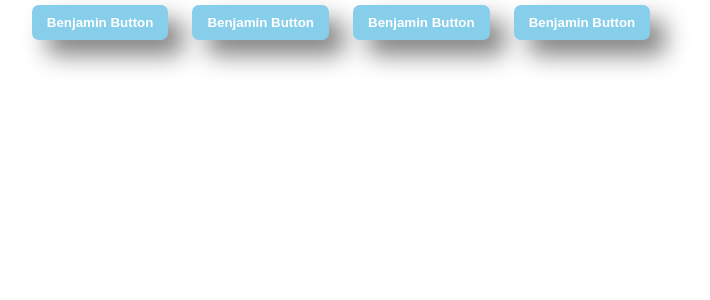
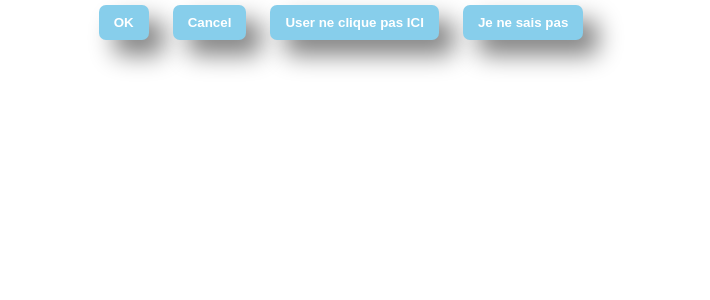
Before and after one commit to octopodidae/2021-11_17_tjs, a React (Create React App) app: page / in a window 1280 px wide. Shown: the top 300 px of the page, without its empty margins (299-1009 px from the left). Built offline with nearby package versions, Linux system fonts and the light colour scheme.

Commit message:
onButtonClicked

```diff
--- /dev/null
+++ b/src/App/App.js
@@ -0,0 +1,29 @@
+import React from 'react';
+// import logo from '../logo.svg';
+import './App.css';
+import Button from './components/Button/Button'
+
+function App() {
+  return (
+    <div className="App" >
+      <Button text="OK" onButtonClicked={(arg)=>{
+          console.log(arg)
+          alert("Le user a osé cliquer")
+       }}/>
+      <Button text="Cancel" onButtonClicked={(arg)=>{
+          console.log(arg)
+          alert("Le user a osé cliquer")
+       }}/>
+      <Button text="User ne clique pas ICI" onButtonClicked={(arg)=>{
+          console.log(arg)
+          alert("Le user a osé cliquer")
+       }}/>
+      <Button text="Je ne sais pas" onButtonClicked={(arg)=>{
+          console.log(arg)
+          alert("Le user a osé cliquer")
+       }}/>
+    </div>
+  );
+}
+
+export default App;
--- a/src/App/App.tsx
+++ /dev/null
@@ -1,17 +0,0 @@
-import React from 'react';
-// import logo from '../logo.svg';
-import './App.css';
-import Button from './components/Button/Button'
-
-function App() {
-  return (
-    <div className="App">
-      <Button />
-      <Button />
-      <Button />
-      <Button />
-    </div>
-  );
-}
-
-export default App;
--- a/src/App/components/Button/Button.js
+++ b/src/App/components/Button/Button.js
@@ -1,9 +1,10 @@
 import React from "react";
 import './Button.css';
-
+import PropTypes from 'prop-types';
 
 function Button(props) {
-  return <button className="Button">Benjamin Button</button>;
+  console.log('props', props);
+  return <button className="Button" onClick={(evt)=>{props.onButtonClicked()}}>{props.text}</button>;
 }
 
 // const Button=(props)=>{
@@ -14,4 +15,7 @@ function Button(props) {
 //     );
 // }
 
-export default Button
+Button.propTypes={
+  text: PropTypes.string.isRequired,
+}
+export default Button;
```
